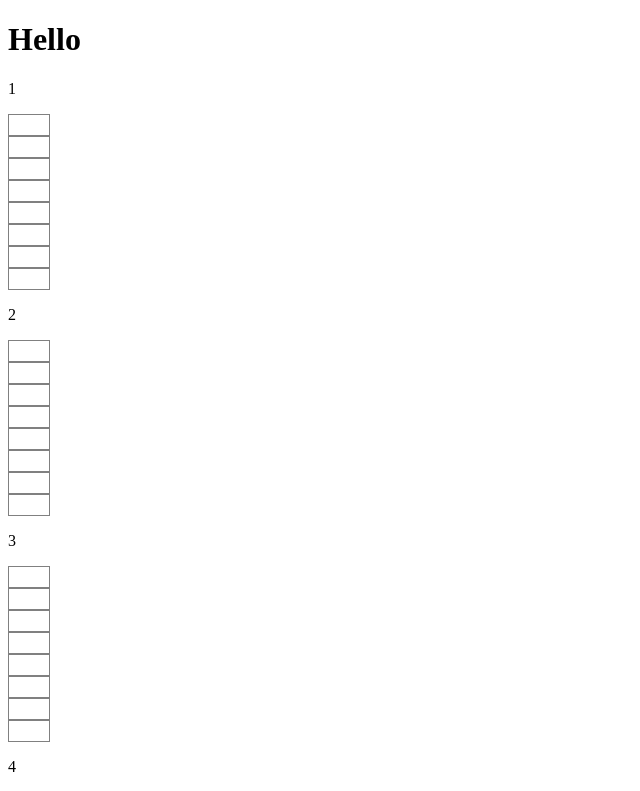
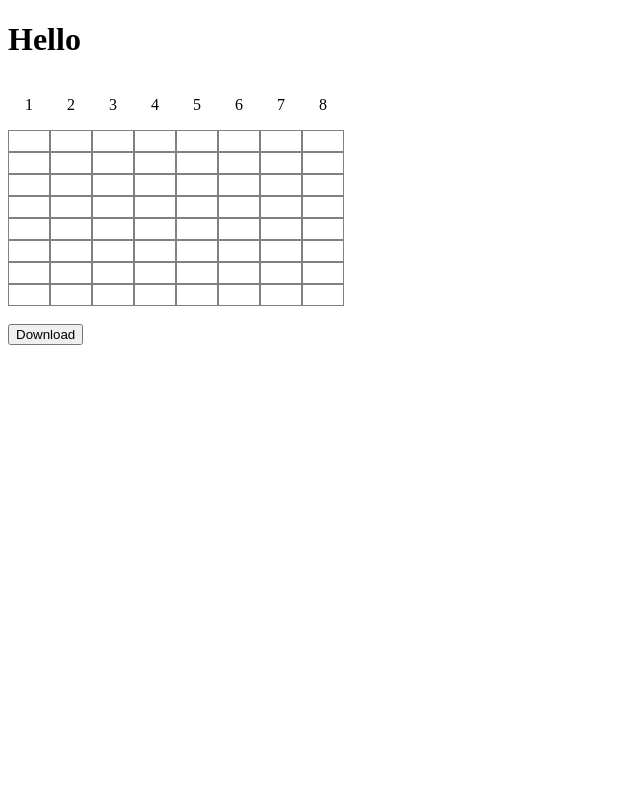
Before and after one commit to VulcanWM/midi-writer, a Next.js app: page / in a window 1280 px wide. Shown: the top 791 px of the page, without its empty margins (0-640 px from the left). Built offline with nearby package versions, Linux system fonts and the light colour scheme.

Commit message:
added columns

```diff
--- a/pages/index.js
+++ b/pages/index.js
@@ -59,8 +59,8 @@ export default function Home() {
         <div className={styles.grid}>
           {[1, 2, 3, 4, 5, 6, 7, 8].map((bar, index) => (
             <>
-              <p>{bar}</p>
               <div className={styles.column}>
+                <p>{bar}</p>
                 {allNotes.map((note, index) => (
                   <div key={index} className={styles.notebutton + (activeNotes.includes(note) ? ` ${styles[note.split("")[0]]}` : "")} onClick={() => clickNote(note)}/>
                 ))}
--- a/styles/home.module.css
+++ b/styles/home.module.css
@@ -1,3 +1,15 @@
+.grid {
+  display: flex;
+}
+
+.column {
+  flex-direction: column;
+}
+
+.column > p {
+  text-align: center;
+}
+
 .notebutton {
   width: 40px;
   height: 20px;
```
